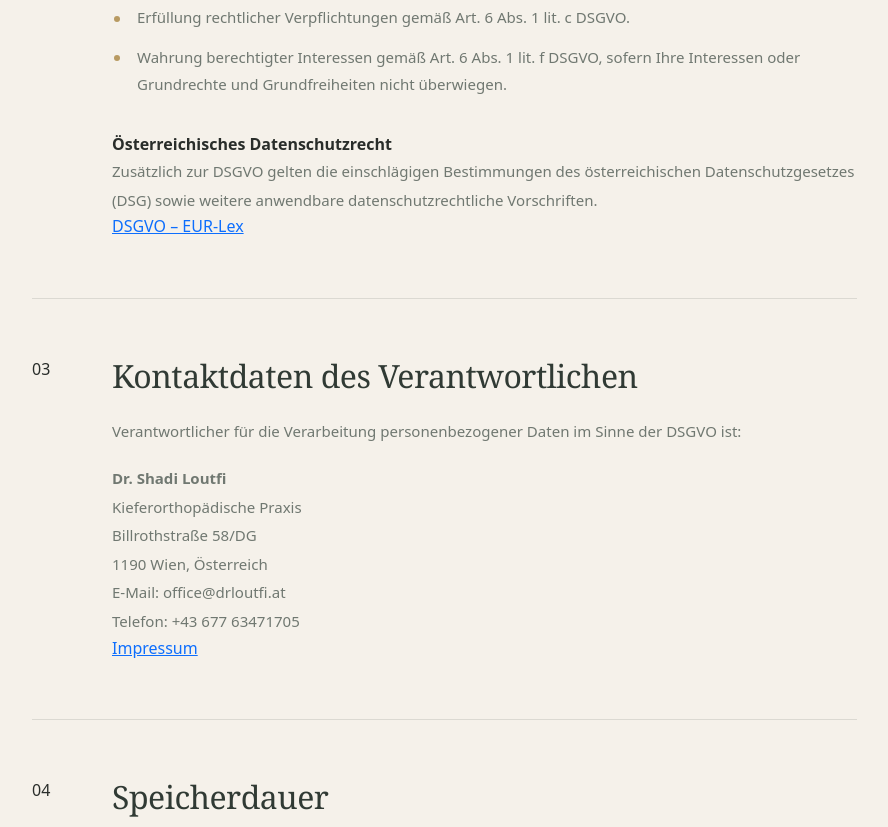
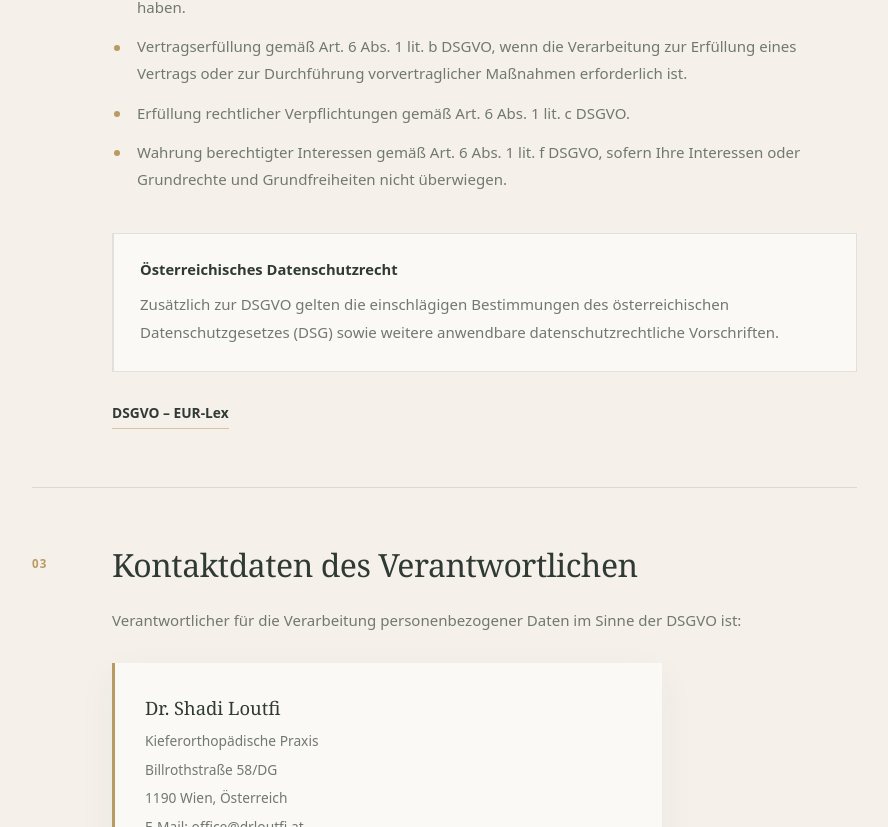
Before and after one commit to ESBER123/Dr.shadi, a React (Vite) app: page /datenschutz in a window 1280 px wide. Shown: the part 1973-2800 px from the top of the page, without its empty margins (373-1261 px from the left). Built offline with nearby package versions, Linux system fonts and the light colour scheme.

Commit message:
Modification to  DATENSCHUTZ CSS

```diff
--- a/src/assets/styles/Datenschutz.css
+++ b/src/assets/styles/Datenschutz.css
@@ -556,3 +556,33 @@
 .ds-provider-address {
   white-space: pre-line;
 }
+.ds-detail {
+  max-width: 760px;
+  margin: 28px 0;
+  padding: 24px 26px;
+  background: var(--ds-surface);
+  border-left: 2px solid var(--ds-gold);
+  border: 1px solid var(--ds-border);
+  border-left-width: 2px;
+}
+
+.ds-detail strong {
+  display: block;
+  margin-bottom: 10px;
+  color: var(--ds-primary);
+  font-size: 0.92rem;
+  font-weight: 700;
+  line-height: 1.5;
+}
+
+.ds-detail p {
+  margin-bottom: 14px;
+}
+
+.ds-detail p:last-child {
+  margin-bottom: 0;
+}
+
+.ds-detail ul {
+  margin: 16px 0 0;
+}
--- a/src/pages/Datenschutz.jsx
+++ b/src/pages/Datenschutz.jsx
@@ -7,7 +7,7 @@ const Section = ({ number, section }) => {
 
   return (
     <article className="ds-section">
-      <div className="ds-section-number">{number}</div>
+      <div className="ds-number">{number}</div>
 
       <div className="ds-section-content">
         <h2>{section.title}</h2>
@@ -146,11 +146,10 @@ const Section = ({ number, section }) => {
         {section.contact && <p>{section.contact}</p>}
 
         {section.provider && (
-          <div className="ds-provider">
+          <div className="ds-contact-card">
             <p>
               <strong>{section.provider.name}</strong>
               <br />
-
               <span className="ds-provider-address">
                 {section.provider.address}
               </span>
@@ -160,7 +159,7 @@ const Section = ({ number, section }) => {
 
         {section.link && section.linkUrl && (
           <a
-            className="ds-section-link"
+            className="ds-external-link"
             href={section.linkUrl}
             target="_blank"
             rel="noopener noreferrer"
```
